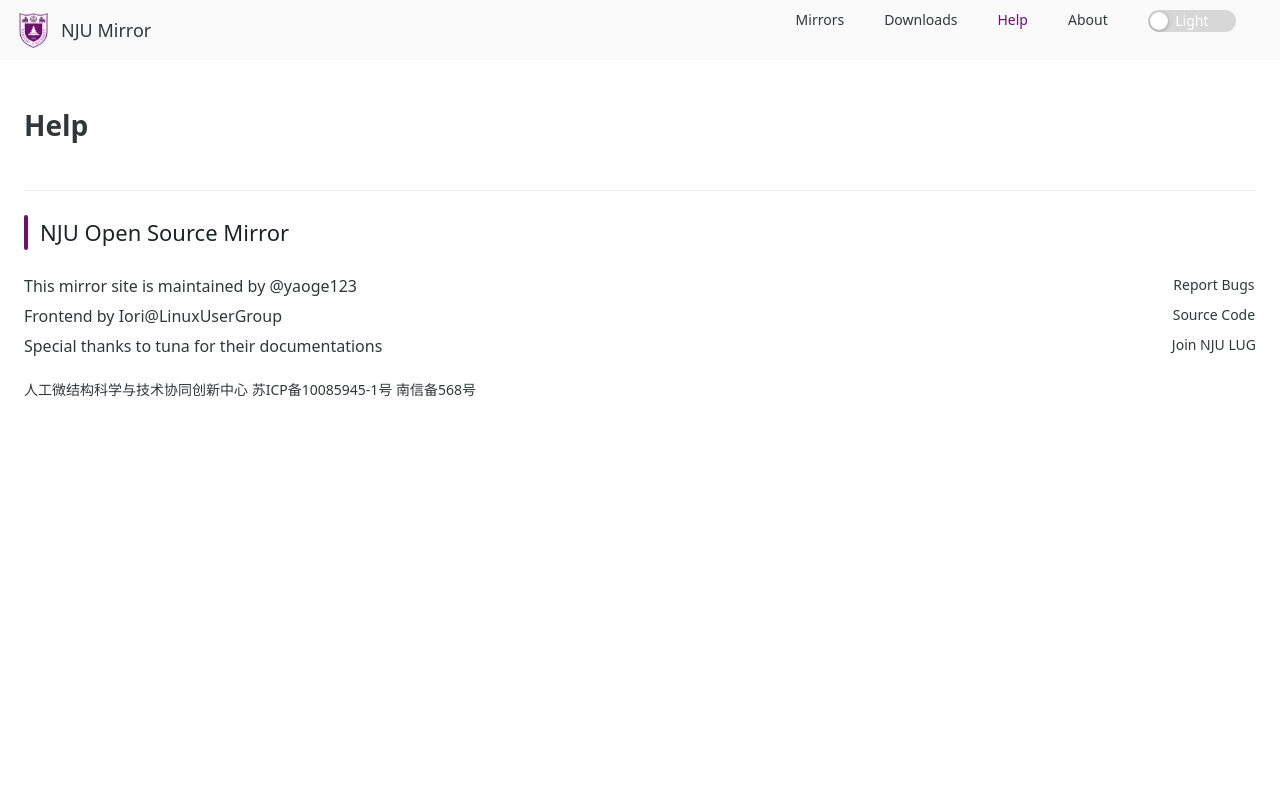
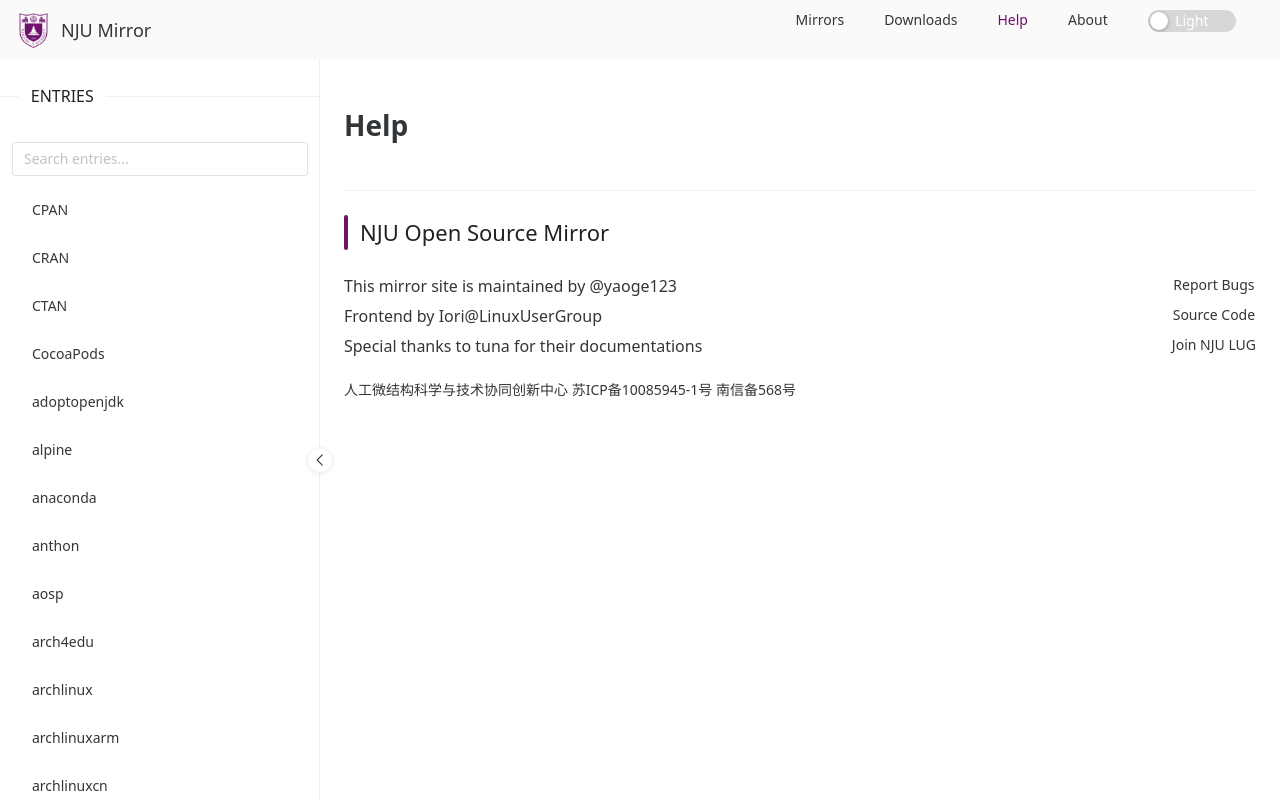
Before and after one commit to nju-lug/Mira, a Vue app: page /help in a window 1280 px wide. Built offline with nearby package versions, Linux system fonts and the light colour scheme; some icons are missing; a small style sheet from the web is missing.

Commit message:
update Sider

```diff
--- a/src/components/MirrorList.vue
+++ b/src/components/MirrorList.vue
@@ -107,10 +107,6 @@
     res => entries.value = res.sort((a, b) => a.name.localeCompare(b.name)),
     err => message.error(err.message)
   );
-  fetchDocs().then(
-    res => store.commit('setDocs', res),
-    err => message.error(err.message)
-  );
 });
 
 </script>
--- a/src/components/Navi.vue
+++ b/src/components/Navi.vue
@@ -17,7 +17,7 @@
 import { NewspaperOutline, MenuOutline } from '@vicons/ionicons5';
 
 import { useStore } from '../store';
-import Sider from './Sider.vue';
+import Sider from '../views/Sider.vue';
 
 const store = useStore();
 const route = useRoute();
--- a/src/components/Sider.vue
+++ b/src/components/SideLinks.vue
@@ -10,7 +10,6 @@
 onBeforeMount(() => {
   cards.forEach(fetch => fetch().then(item => entries.push(item)));
 });
-
 </script>
 
 <template>
--- /dev/null
+++ b/src/routes/docs.tsx
@@ -0,0 +1,13 @@
+import { MenuOption } from 'naive-ui';
+import { RouterLink } from 'vue-router';
+
+import { State } from '../store';
+
+export default function fetchDocRoutes(state: State, filter = '') {
+  return state.docItems
+    .filter(item => item.name.includes(filter))
+    .map(item => ({
+      key: '/help/' + item.route,
+      label: () => <RouterLink to={'/help/' + item.route}>{item.name}</RouterLink>
+    } as MenuOption));
+}
--- /dev/null
+++ b/src/routes/downloads.tsx
@@ -0,0 +1,7 @@
+import { MenuOption } from 'naive-ui';
+
+import { State } from '../store';
+
+export default function fetchDownloadRoutes(store: State, filter = '') {
+  return [] as MenuOption[];
+}
--- a/src/routes/index.ts
+++ b/src/routes/index.ts
@@ -1,7 +1,9 @@
 import { createRouter, createWebHistory, RouteRecordRaw } from 'vue-router';
-import {LoadingBarApi} from 'naive-ui';
+import { LoadingBarApi } from 'naive-ui';
+import fetchDocRoutes from './docs';
+import fetchDownloadRoutes from './downloads';
 
-export const loadRef: { value?: LoadingBarApi} = {};
+export const loadRef: { value?: LoadingBarApi } = {};
 
 const routes: RouteRecordRaw[] = [
   {
@@ -9,8 +11,7 @@
     path: '/',
     component: () => import('../views/Mirrors.vue'),
     meta: {
-      title: 'Mirrors',
-      useSider: true
+      title: 'Mirrors'
     }
   },
   {
@@ -18,7 +19,8 @@
     path: '/help',
     component: () => import('../views/Help.vue'),
     meta: {
-      title: 'Help'
+      title: 'Help',
+      sider: fetchDocRoutes
     }
   },
   {
@@ -26,7 +28,8 @@
     path: '/download',
     component: () => import('../views/Downloads.vue'),
     meta: {
-      title: 'Downloads'
+      title: 'Downloads',
+      sider: fetchDownloadRoutes
     }
   },
   {
@@ -34,8 +37,7 @@
     path: '/about',
     component: () => import('../views/About.vue'),
     meta: {
-      title: 'About',
-      useSider: true
+      title: 'About'
     }
   },
   {
@@ -44,7 +46,6 @@
     component: () => import('../views/Error.vue'),
     meta: {
       title: 'Error',
-      useSider: true
     }
   },
   {
--- a/src/views/MainPage.vue
+++ b/src/views/MainPage.vue
@@ -1,25 +1,23 @@
 <script setup lang="ts">
 import { computed, onMounted } from 'vue';
-import { RouterView, useRoute } from 'vue-router';
+import { RouterView } from 'vue-router';
 import {
   NLayout,
   NLayoutHeader,
   NLayoutSider,
   NBackTop,
   NDivider,
-  useLoadingBar
+  useLoadingBar,
 } from 'naive-ui';
 
 import { useStore } from '../store';
 import { loadRef } from '../routes';
 import Navi from '../components/Navi.vue';
-import Sider from '../components/Sider.vue';
+import Sider from './Sider.vue';
 import Footer from '../components/Footer.vue';
 
 const store = useStore();
-const route = useRoute();
 const loadingBar = useLoadingBar();
-const showSider = computed(() => route.meta?.useSider as boolean);
 const isMobile = computed(() => store.state.isMobile);
 
 onMounted(() => loadRef.value = loadingBar);
@@ -34,9 +32,22 @@
       class="content-layout"
       position="absolute"
       :has-sider="true"
-      sider-placement="right"
+      sider-placement="left"
       style="top: var(--header-height);"
     >
+      <n-layout-sider
+        :native-scrollbar="false"
+        :collapsed-width="0"
+        width="320px"
+        collapse-mode="transform"
+        trigger-style="top: 50vh;"
+        collapsed-trigger-style="top: 50vh; right: -24px;"
+        bordered
+        show-trigger="arrow-circle"
+        v-if="!isMobile"
+      >
+        <Sider />
+      </n-layout-sider>
       <n-layout
         :native-scrollbar="false"
         content-style="display: flex; flex-direction: column; padding: 24px"
@@ -48,19 +59,6 @@
           <Footer />
         </div>
       </n-layout>
-      <n-layout-sider
-        :native-scrollbar="false"
-        :collapsed-width="0"
-        width="320px"
-        collapse-mode="transform"
-        trigger-style="top: 50vh;"
-        collapsed-trigger-style="top: 50vh; left: -24px;"
-        bordered
-        show-trigger="arrow-circle"
-        v-if="showSider && !isMobile"
-      >
-        <Sider />
-      </n-layout-sider>
     </n-layout>
   </n-layout>
 </template>
--- /dev/null
+++ b/src/views/Sider.vue
@@ -0,0 +1,46 @@
+<script setup lang="tsx">
+import { computed, ref } from 'vue';
+import {
+  MenuOption,
+  NMenu,
+  NSpace,
+  NDivider,
+  NInput, useMessage
+} from 'naive-ui';
+import { useRoute } from 'vue-router';
+
+import { useStore, State } from '../store';
+import { fetchDocs } from '../models/documents';
+import SideLinks from '../components/SideLinks.vue';
+
+const route = useRoute();
+const store = useStore();
+const message = useMessage();
+
+const filter = ref('');
+const options = computed(() => {
+  const sider = route.meta?.sider as ((state: State, filter: string) => MenuOption[]) | undefined;
+  return sider == undefined ? undefined : sider(store.state, filter.value);
+});
+
+function changeText(value: string) {
+  filter.value = value;
+}
+
+fetchDocs().then(
+  res => store.commit('setDocs', res),
+  err => message.error(err.message)
+);
+</script>
+
+<template>
+  <SideLinks v-if="!options" />
+
+  <n-space style="overflow-x: hidden; padding: 0" vertical v-else>
+    <n-divider title-placement="left">ENTRIES</n-divider>
+    <n-space vertical style="padding: 0 12px">
+      <n-input placeholder="Search entries..." @input="changeText" />
+    </n-space>
+    <n-menu :options="options" />
+  </n-space>
+</template>
```
